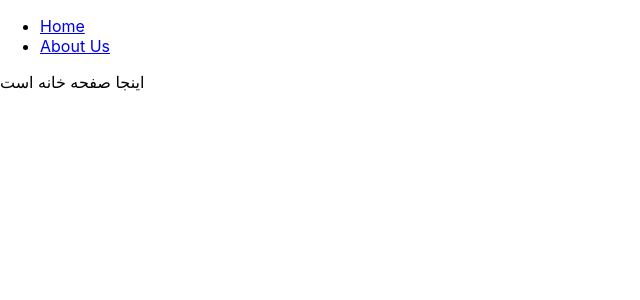
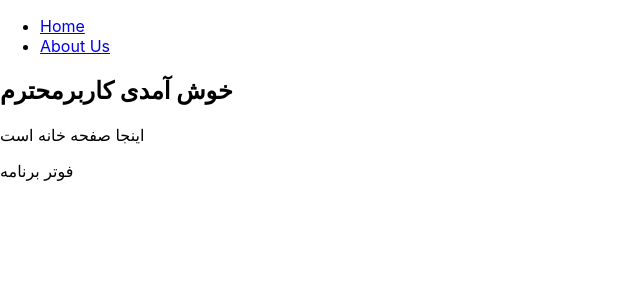
Before and after one commit to Hadi-bakhshi/spa-react, a React (Create React App) app: page / in a window 1280 px wide. Shown: the top 300 px of the page, without its empty margins (0-640 px from the left). Built offline with nearby package versions, Linux system fonts and the light colour scheme.

Commit message:
app layout created

```diff
--- a/src/App.js
+++ b/src/App.js
@@ -1,16 +1,17 @@
-import { BrowserRouter, Route } from "react-router-dom";
+import { Route } from "react-router-dom";
 import "./App.css";
 import HomePage from "./pages/HomePage";
 import AboutUsPage from "./pages/AboutUsPage";
-import Navigation from "./Components/Navigation/Navigation";
+import Profile from "./pages/Profile";
+import Layout from "./Layout/Layout";
 
 function App() {
   return (
-    <BrowserRouter>
-    <Navigation/>
+    <Layout>
       <Route path="/" exact={true} component={HomePage} />
       <Route path="/about-us" component={AboutUsPage} />
-    </BrowserRouter>
+      <Route path="/profile" component={Profile} />
+    </Layout>
   );
 }
 
--- /dev/null
+++ b/src/Components/Footer/Footer.js
@@ -0,0 +1,9 @@
+const Footer = () => {
+    return (
+        <footer>
+        فوتر برنامه
+        </footer>
+     );
+}
+
+export default Footer;
--- /dev/null
+++ b/src/Components/Header/Header.js
@@ -0,0 +1,13 @@
+import Navigation from "../Navigation/Navigation";
+
+const Header = () => {
+    return (
+        <header className="navbarContainer">
+            <Navigation/>
+            <h2>خوش آمدی کاربرمحترم</h2>
+        </header>
+
+     );
+}
+
+export default Header;
--- /dev/null
+++ b/src/Layout/Layout.js
@@ -0,0 +1,15 @@
+import Header from "../Components/Header/Header";
+import Footer from "../Components/Footer/Footer";
+
+
+const Layout = ({children}) => {
+    return (
+        <>
+        <Header/>
+        {children}
+        <Footer/>
+        </>
+     );
+}
+
+export default Layout;
--- a/src/index.js
+++ b/src/index.js
@@ -2,10 +2,11 @@ import React from "react";
 import ReactDOM from "react-dom";
 import "./index.css";
 import App from "./App";
+import { BrowserRouter } from "react-router-dom";
 
 ReactDOM.render(
-  <React.StrictMode>
+  <BrowserRouter>
     <App />
-  </React.StrictMode>,
+  </BrowserRouter>,
   document.getElementById("root")
 );
```
